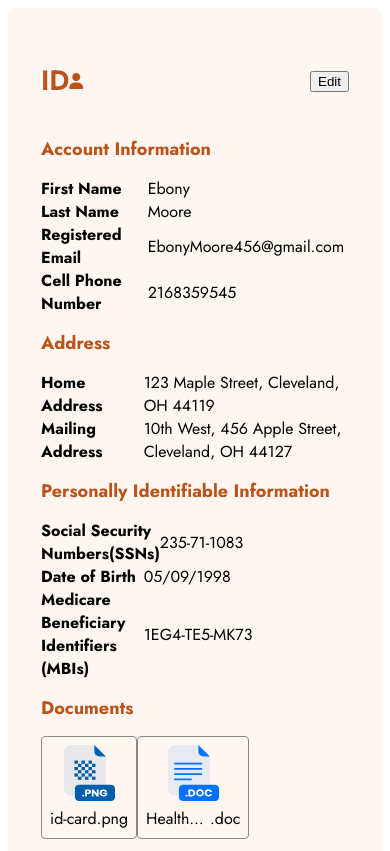
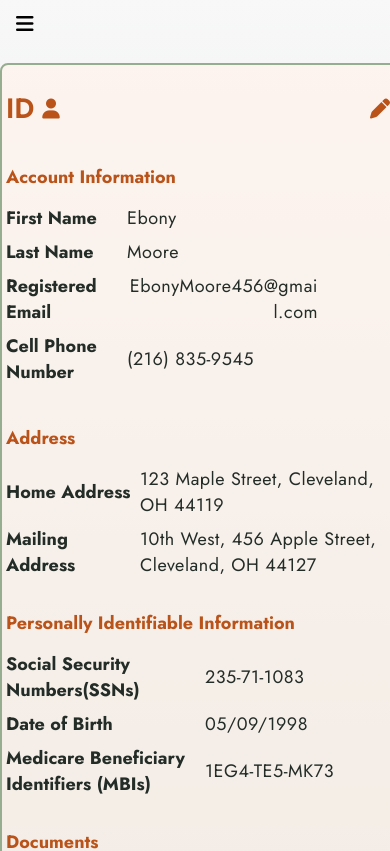
Before and after one commit to steventoben/id-card-angular, an Angular app: page / in a window 390 px wide. Shown: the top 851 px of the page. Built offline with nearby package versions, Linux system fonts and the light colour scheme.

Commit message:
added media queries to make responsive and fix spacing on small viewports

```diff
--- a/src/app/app.component.html
+++ b/src/app/app.component.html
@@ -1,2 +1,7 @@
-<app-id-card [idCard]="sampleIdCard"/>
+<main class="app-container">
+    <button class="burger-menu">
+      <i class="fas fa-bars fa-xl"></i>
+    </button>
+  <app-id-card [idCard]="sampleIdCard"/>
+</main>
 <router-outlet/>
--- a/src/app/app.component.scss
+++ b/src/app/app.component.scss
@@ -10,3 +10,16 @@
 
   --color-id-card-border: #888888;
 }
+.burger-menu {
+  //position: absolute;
+  //left: 1rem;
+  //top: 1rem;
+  padding: 1rem;
+}
+.app-container {
+  padding-bottom: 2rem;
+  background: var(--color-bg-chat-bg);
+  @media screen and (max-width: 50em){
+    //background-color: blue;
+  }
+}
--- a/src/app/id-card-document/id-card-document.component.html
+++ b/src/app/id-card-document/id-card-document.component.html
@@ -1,7 +1,7 @@
 <div class="document-card">
   <div class="image">
     @if (documentType === "png") {
-      <svg width="51" height="56" viewBox="0 0 51 56" fill="none" xmlns="http://www.w3.org/2000/svg">
+      <svg class="file-icon file-icon-png" width="51" height="56" viewBox="0 0 51 56" fill="none" xmlns="http://www.w3.org/2000/svg">
         <g opacity="0.3">
             <path opacity="0.3"
                   d="M35.6158 11.4893C34.2217 11.4881 32.8851 10.9808 31.8993 10.0788C30.9135 9.17673 30.3591 7.95366 30.3577 6.678V0H6.86204C5.04211 0 3.29674 0.66154 2.00985 1.83908C0.722968 3.01662 0 4.6137 0 6.27899V44.1303C0.00270258 45.794 0.726857 47.3887 2.01345 48.5642C3.30004 49.7397 5.04388 50.4 6.86204 50.4H35.0676C36.8862 50.4 38.6304 49.7394 39.9171 48.5634C41.2038 47.3874 41.9276 45.7921 41.9296 44.128V11.4893H35.6158Z"
@@ -43,7 +43,7 @@
         <path d="M31.4875 31.6307H27.9812V34.8391H31.4875V31.6307Z" fill="#005FAD"/>
     </svg>
     } @else if (documentType === "doc") {
-      <svg width="51" height="56" viewBox="0 0 51 56" fill="none" xmlns="http://www.w3.org/2000/svg">
+      <svg class="file-icon file-icon-doc" width="51" height="56" viewBox="0 0 51 56" fill="none" xmlns="http://www.w3.org/2000/svg">
         <g opacity="0.3">
             <path opacity="0.3"
                   d="M35.6141 11.4912C34.22 11.49 32.8835 10.9826 31.8977 10.0807C30.912 9.17866 30.3576 7.95564 30.3562 6.68003V4.33641e-07H6.86427C5.96296 -0.000306044 5.0704 0.161844 4.23761 0.477243C3.40481 0.792642 2.64811 1.2551 2.01067 1.83816C1.37323 2.42123 0.867573 3.11349 0.522581 3.87542C0.177588 4.63734 -6.22322e-08 5.45399 0 6.27872V44.1285C-6.22322e-08 44.9532 0.177588 45.7699 0.522581 46.5318C0.867573 47.2938 1.37323 47.986 2.01067 48.5691C2.64811 49.1521 3.40481 49.6145 4.23761 49.9299C5.0704 50.2453 5.96296 50.4076 6.86427 50.4072H35.0658C35.9669 50.4072 36.8592 50.2449 37.6917 49.9293C38.5242 49.6138 39.2807 49.1513 39.9178 48.5682C40.555 47.9852 41.0604 47.293 41.4052 46.5313C41.7501 45.7695 41.9276 44.953 41.9276 44.1285V11.4912H35.6141Z"
@@ -80,7 +80,7 @@
     </svg>
     }
   </div>
-  <div class="document-name">
+  <div class="document-name body-2">
     <span class="file-name">{{fileName.substring(0, fileName.lastIndexOf('.'))}}</span>
     <span class="file-extension">{{fileName.substring(fileName.lastIndexOf('.'))}}</span>
   </div>
--- a/src/app/id-card-document/id-card-document.component.scss
+++ b/src/app/id-card-document/id-card-document.component.scss
@@ -1,11 +1,14 @@
 .document-card {
-  padding: 0.5rem;
-  border: 1px solid #888888;
-  border-radius: 0.25rem;
+  padding: 0.75rem;
+  border: 1px solid var(--color-bg-file-bg);
+  border-radius: 0.5rem;
   display: inline-flex;
   flex-direction: column;
   align-items: center;
-  max-width: 8rem;
+  max-width: 5rem;
+  min-width: 5rem;
+  margin-right: 1rem;
+  background-color: white;
   & > .image {}
   & > .document-name {
     display: inline-flex;
@@ -16,7 +19,10 @@
       overflow: hidden;
       white-space: nowrap;
       text-overflow: ellipsis;
-      max-width: 4rem;
+      max-width: calc(5rem - (0.75rem * 2));
     }
   }
 }
+.file-icon {
+  fill: var(--color-icon-charcoal-blue) !important;
+}
--- a/src/app/id-card/id-card.component.html
+++ b/src/app/id-card/id-card.component.html
@@ -3,69 +3,71 @@
     <div class="header">
       <span class="id-logo">
         <h1>ID</h1>
-        <span><i class="fas fa-user icon icon-user"></i></span>
+        <span><i class="fas fa-user fa-lg icon icon-user"></i></span>
       </span>
-      <button (click)="toggleEditing()">Edit</button>
+      <button class="toggle-edit-button" (click)="toggleEditing()">
+        <i class="fas fa-xl icon icon-toggle-edit" [ngClass]="{'fa-pen': !isEditing(), 'fa-check': isEditing()}"></i>
+      </button>
     </div>
     <section class="section">
-      <h2 class="title">Account Information</h2>
+      <h2 class="title heading-2">Account Information</h2>
       <div class="account-info">
         <div class="name">
           <div class="info-item">
-            <span class="item-name">First Name</span>
-            <span>{{ idCard.firstName }}</span>
+            <span class="item-name heading-2">First Name</span>
+            <span class="body-1">{{ idCard.firstName }}</span>
           </div>
           <div class="info-item">
-            <span class="item-name">Last Name</span>
-            <span>{{ idCard.lastName }}</span>
+            <span class="item-name heading-2">Last Name</span>
+            <span class="body-1">{{ idCard.lastName }}</span>
           </div>
         </div>
         <div class="contact-info">
           <div class="info-item">
-            <span class="item-name">Registered Email</span>
-            <span class="information">{{ idCard.email }}</span>
+            <span class="item-name heading-2">Registered Email</span>
+            <span class="information body-1">{{ idCard.email }}</span>
           </div>
           <div class="info-item">
-            <span class="item-name">Cell Phone Number</span>
-            <span class="information">{{ idCard.phoneNumber }}</span>
+            <span class="item-name heading-2">Cell Phone Number</span>
+            <span class="information body-1">{{ idCard.phoneNumber }}</span>
           </div>
         </div>
       </div>
     </section>
 
     <section class="section" id="address">
-      <h2 class="title">Address</h2>
+      <h2 class="title heading-2">Address</h2>
       <div class="info">
         <div class="info-item">
-          <span class="item-name">Home Address</span>
-          <span>{{ idCard.homeAddress }}</span>
+          <span class="item-name heading-2">Home Address</span>
+          <span class="body-1">{{ idCard.homeAddress }}</span>
         </div>
         <div class="info-item">
-          <span class="item-name">Mailing Address</span>
-          <span>{{ idCard.mailingAddress }}</span>
+          <span class="item-name heading-2">Mailing Address</span>
+          <span class="body-1">{{ idCard.mailingAddress }}</span>
         </div>
       </div>
     </section>
 
-    <section class="section">
-      <h2 class="title">Personally Identifiable Information</h2>
+    <section class="section" id="pii">
+      <h2 class="title heading-2">Personally Identifiable Information</h2>
       <div class="info">
         <div class="info-item">
-          <span class="item-name">Social Security Numbers(SSNs)</span>
-          <span>{{ idCard.ssn }}</span>
+          <span class="item-name heading-2">Social Security Numbers(SSNs)</span>
+          <span class="body-1">{{ idCard.ssn }}</span>
         </div>
         <div class="info-item">
-          <span class="item-name">Date of Birth</span>
-          <span>{{idCard.dateOfBirth}}</span>
+          <span class="item-name heading-2">Date of Birth</span>
+          <span class="body-1">{{idCard.dateOfBirth}}</span>
         </div>
         <div class="info-item">
-          <span class="item-name">Medicare Beneficiary Identifiers (MBIs)</span>
-          <span>{{ idCard.mbi }}</span>
+          <span class="item-name heading-2">Medicare Beneficiary Identifiers (MBIs)</span>
+          <span class="body-1">{{ idCard.mbi }}</span>
         </div>
       </div>
     </section>
     <section class="section">
-      <h2 class="title">Documents</h2>
+      <h2 class="title heading-2">Documents</h2>
       @for (idCardDocument of idCard.documents; track idCardDocument.fileName) {
        <app-id-card-document [fileName]="idCardDocument.fileName" [documentType]="idCardDocument.documentType"/>
       }
--- a/src/app/id-card/id-card.component.scss
+++ b/src/app/id-card/id-card.component.scss
@@ -26,6 +26,7 @@
   font-size: 18px;
   line-height: 26px;
   letter-spacing: 0.5px;
+  color: var(--color-id-card-black);
 }
 .body-2 {
   font-size: 10px;
@@ -34,22 +35,29 @@
 }
 
 .id-card {
-  border: 1px solid var(--color-id-card-border);
+  //border: 2px solid transparent;//var(--color-id-card-border);
+  border: 2px solid var(--color-id-card-green);//var(--color-id-card-border);
   &.edit-mode {
-    border: 1px dotted var(--color-id-card-rust);
+    border: 2px dashed var(--color-id-card-rust);
+    background-color: transparent;
   }
 }
 
 .id-card {
   //background-color: blue;
   background-color: rgba(255, 243, 236, 0.75);
-  padding: 2rem;
-  margin: 0 auto;
+  padding: 0rem 2rem;
+  margin: 1rem auto 0 auto;
   //max-width: fit-content;
   max-width: 60rem;
+  transition: background-color 150ms ease;
 
-  border: 1px transparent solid;
+  //border: 1px transparent solid;
   border-radius: 0.5rem;
+  @media screen and (max-width: 30em){
+    padding: 0.25rem;
+    width: 100%;
+  }
 }
 .section > h2.title {
   font-family: 'Jost';
@@ -69,18 +77,25 @@ h1 {
 }
 .account-info {
   display: grid;
-  grid-template-columns: repeat(auto-fit, minmax(20rem, 1fr));
+  //grid-template-columns: repeat(auto-fit, minmax(20rem, 1fr));
+  grid-template-columns: 2fr 3fr;
+  @media screen and (max-width: 50em){
+    grid-template-columns: 1fr;
+  }
+  //grid-template-columns: 2fr 3fr;
 }
 .item-name {
   font-weight: bold;
+  color: var(--color-id-card-black);
   //margin-right: 1rem;
 }
 .information {
   //margin-right: 1rem;
   text-align: right;
+  color: var(--color-id-card-black);
 }
 .id-card[data-editing="true"] {
-  border: 1px dashed red;
+  border: 2px dashed red;
 }
 .id-card {
   &.content {}
@@ -105,11 +120,38 @@ h1 {
     grid-template-columns: 1fr 2fr;
   }
 }
+.section#pii > .info > .info-item {
+  //grid-template-columns: 1fr 5fr;//20% 80%;
+
+  //small screens -> 1fr 2fr
+  //grid-template-columns: 1fr 2fr;//20% 80%;
+  @media screen and (max-width: 30em){
+    grid-template-columns: 50% 50%//1fr 2fr;
+  }
+}
+.section {
+  margin-bottom: 2rem;
+}
 .info-item {
   display: grid;
-  grid-template-columns: 1fr 2fr;//40% 50%
+  //grid-template-columns: 1fr 2fr;//40% 50%
+  grid-template-columns: 40% 50%;
   justify-items: start;
   align-items: center;
+
+  @media screen and (max-width: 50em){
+    grid-template-columns: 30% 50%;
+  }
+
+  margin-bottom: 0.5rem;
+}
+.info-item > span:last-child {
+  margin-left: 0.5rem;
+  @media screen and (max-width: 30em){
+    margin-left: 0.25rem;
+    overflow-wrap: break-word;
+    overflow-wrap: anywhere;
+  }
 }
 .id-logo {
   display: inline-flex;
@@ -117,7 +159,21 @@ h1 {
   align-items: center;
 }
 
-.icon {}
+.toggle-edit-button {
+  cursor: pointer;
+  border: none;
+  background-color: transparent;
+  & > i.icon {
+    color: var(--color-id-card-rust);
+  }
+}
+
+.icon {
+  //width: 3rem;
+  //height: 3rem;
+  //display: flex;
+}
 .icon-user {
   color: var(--color-id-card-rust);
+  margin-left: 0.5rem;
 }
--- a/src/app/id-card/id-card.ts
+++ b/src/app/id-card/id-card.ts
@@ -12,7 +12,7 @@ export const sampleIdCard: IdCard = {
   lastName: 'Moore',
   mailingAddress: '10th West, 456 Apple Street, Cleveland, OH 44127',
   mbi: '1EG4-TE5-MK73',
-  phoneNumber: '2168359545',
+  phoneNumber: '(216) 835-9545',
   ssn: '235-71-1083'
 
 };
--- a/src/index.html
+++ b/src/index.html
@@ -5,11 +5,11 @@
   <title>Play</title>
   <base href="/">
   <meta name="viewport" content="width=device-width, initial-scale=1">
-  <script src="https://kit.fontawesome.com/866ce999de.js" crossorigin="anonymous"></script>
   <link rel="icon" type="image/x-icon" href="favicon.ico">
   <link rel="preconnect" href="https://fonts.googleapis.com">
   <link rel="preconnect" href="https://fonts.gstatic.com" crossorigin>
   <link href="https://fonts.googleapis.com/css2?family=Jost:ital,wght@0,100..900;1,100..900&display=swap" rel="stylesheet">
+  <script src="https://kit.fontawesome.com/866ce999de.js" crossorigin="anonymous"></script>
 </head>
 <body>
   <app-root></app-root>
--- a/src/styles.scss
+++ b/src/styles.scss
@@ -43,4 +43,14 @@
 }
 body {
   font-family: 'Jost';
+  box-sizing: border-box;
+  padding: 0;
+  margin: 0;
 }
+
+button {
+  background-color: transparent;
+  border: none;
+  outline: none;
+  cursor: pointer;
+}
```
